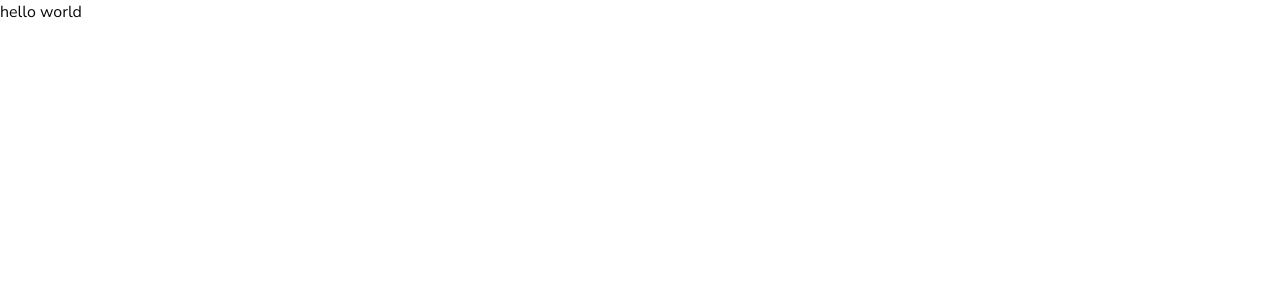
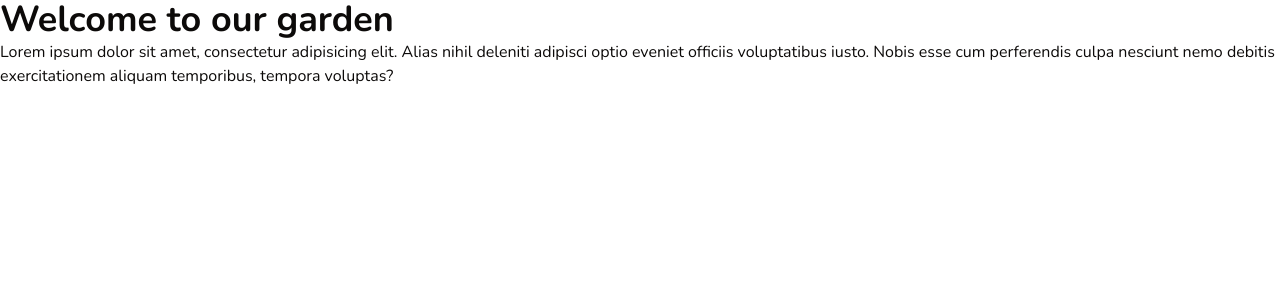
Before and after one commit to BrunoRoemers/parkgarden, a Next.js app: page / in a window 1280 px wide. Shown: the top 300 px of the page. Built offline with nearby package versions, Linux system fonts and the light colour scheme.

Commit message:
WIP typography

```diff
--- a/src/app/layout.tsx
+++ b/src/app/layout.tsx
@@ -1,9 +1,9 @@
 import { cn } from "@/lib/utils";
 import type { Metadata } from "next";
-import { Nunito_Sans } from "next/font/google";
+import { Nunito } from "next/font/google";
 import "./globals.css";
 
-const nunitoSans = Nunito_Sans({ variable: "--font-sans" });
+const nunito = Nunito({ variable: "--font-sans" });
 
 export const metadata: Metadata = {
   title: "Create Next App",
@@ -16,7 +16,7 @@ export default function RootLayout({
   children: React.ReactNode;
 }>) {
   return (
-    <html lang="en" className={cn(nunitoSans.variable, "antialiased")}>
+    <html lang="en" className={cn(nunito.variable, "antialiased")}>
       <body>{children}</body>
     </html>
   );
--- /dev/null
+++ b/src/components/theme/text.tsx
@@ -0,0 +1,31 @@
+interface TextProps {
+  children: React.ReactNode;
+}
+
+export const H1 = ({ children }: TextProps) => {
+  return <h1 className="text-4xl font-bold">{children}</h1>;
+};
+
+export const H2 = ({ children }: TextProps) => {
+  return <h2 className="text-3xl font-bold">{children}</h2>;
+};
+
+export const H3 = ({ children }: TextProps) => {
+  return <h3 className="text-2xl font-bold">{children}</h3>;
+};
+
+export const H4 = ({ children }: TextProps) => {
+  return <h4 className="text-xl font-bold">{children}</h4>;
+};
+
+export const H5 = ({ children }: TextProps) => {
+  return <h5 className="text-lg font-bold">{children}</h5>;
+};
+
+export const H6 = ({ children }: TextProps) => {
+  return <h6 className="text-base font-bold">{children}</h6>;
+};
+
+export const P = ({ children }: TextProps) => {
+  return <p className="text-base">{children}</p>;
+};
--- a/src/components/typography.tsx
+++ b/src/components/typography.tsx
@@ -1,5 +1,15 @@
+import { H1, P } from "./theme/text";
+
 export const Typography = () => {
   return (
-    <div>hello world</div>
-  )
-}
+    <div>
+      <H1>Welcome to our garden</H1>
+      <P>
+        Lorem ipsum dolor sit amet, consectetur adipisicing elit. Alias nihil
+        deleniti adipisci optio eveniet officiis voluptatibus iusto. Nobis esse
+        cum perferendis culpa nesciunt nemo debitis exercitationem aliquam
+        temporibus, tempora voluptas?
+      </P>
+    </div>
+  );
+};
```
